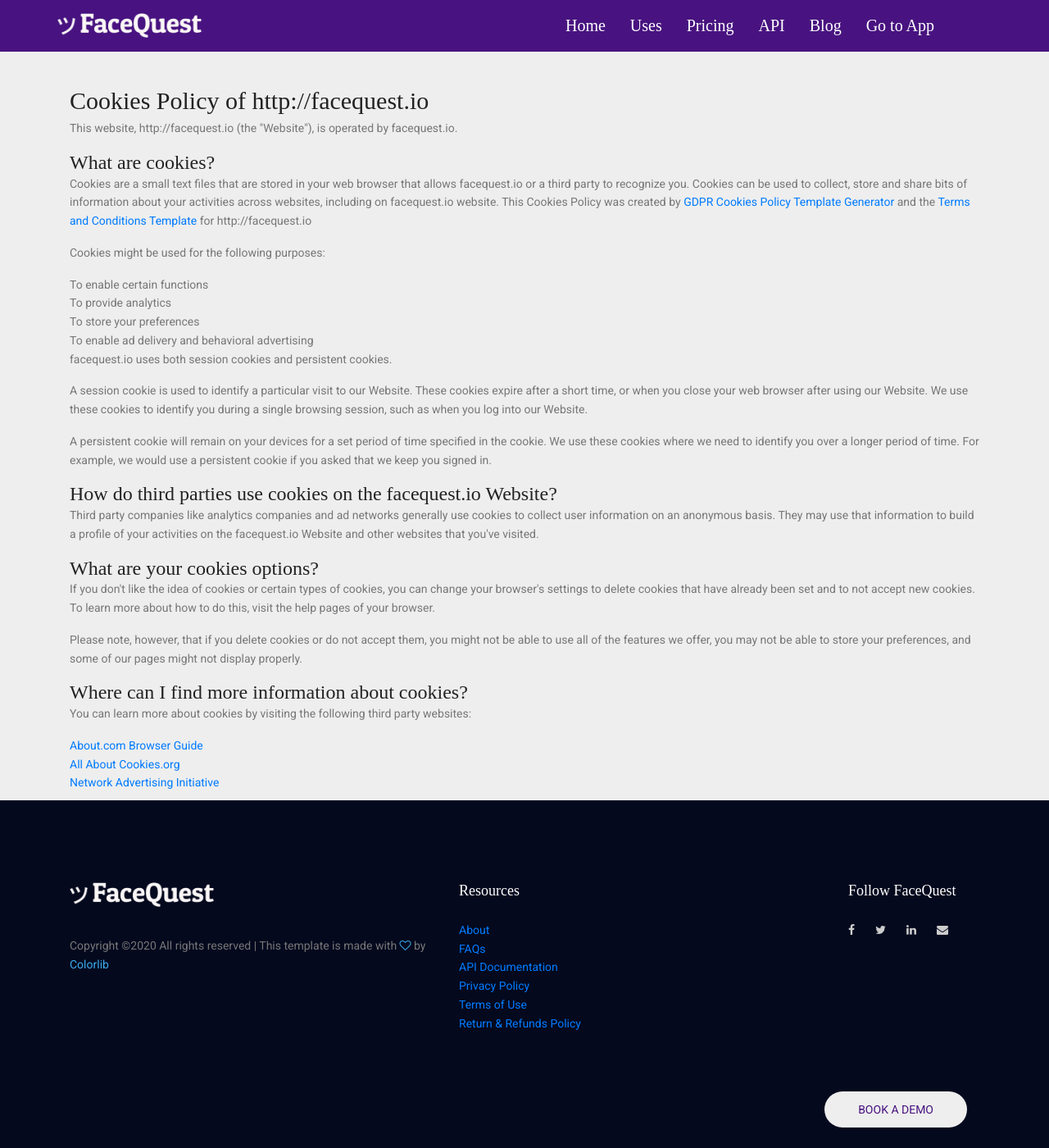
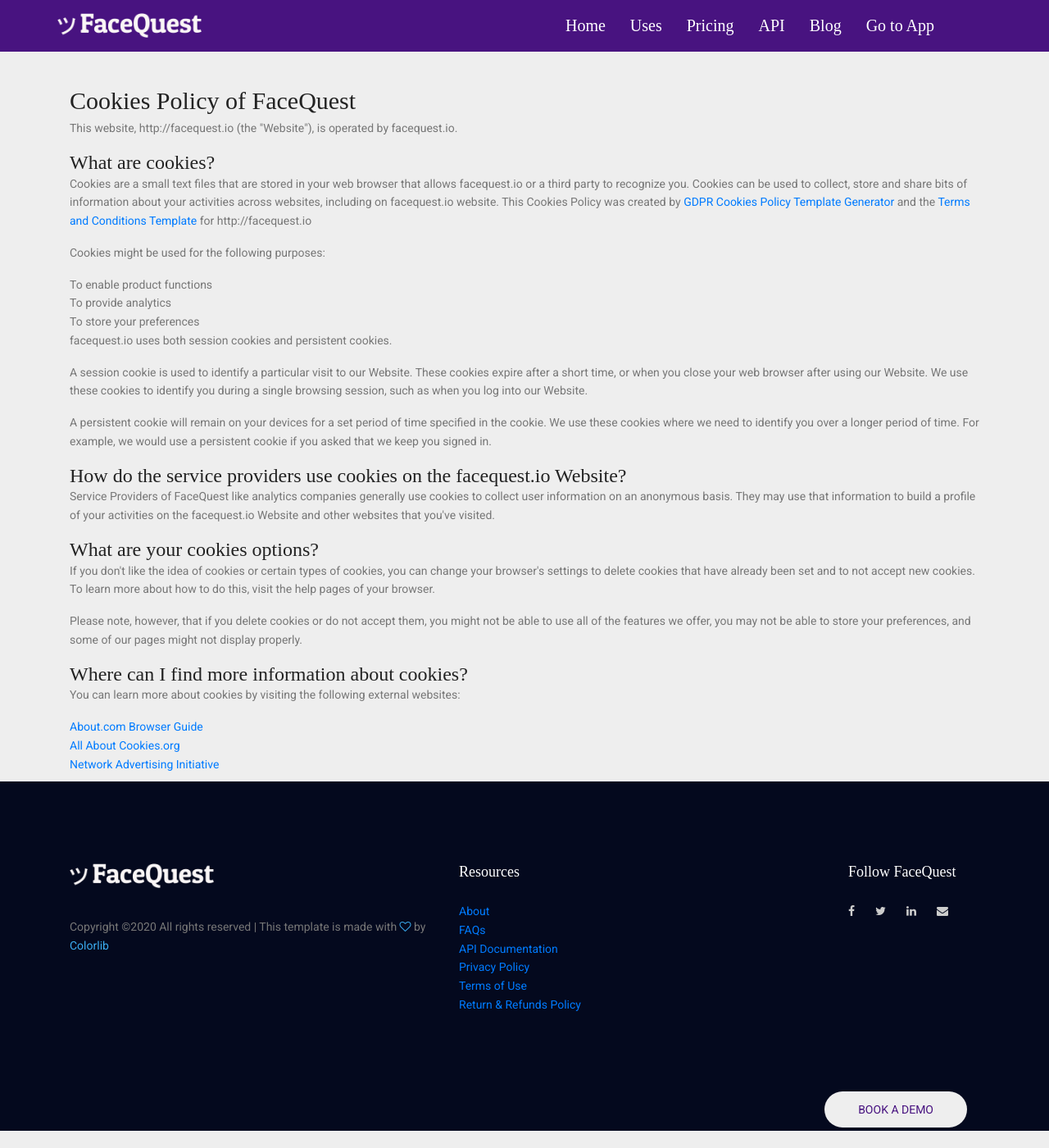
Before and after one commit to ampyard/facequest, a Jekyll site: the page built from cookiepolicy.html, in a window 1280 px wide and 1400 px high. Shown: the whole window at 82% size. Built offline with Jekyll 4.4.1, drawn with Linux system fonts in a browser that asks for light colours; nearby versions of some CDN libraries; some web fonts are replaced; comment, search, counter and statistics services are not loaded.

Commit message:
CCPA changes

```diff
--- a/cookiepolicy.html
+++ b/cookiepolicy.html
@@ -7,7 +7,7 @@
   <!-- Start feature Area -->
   <section class="feature-area pb-10 mt-100" id="service">
     <div class="container">
-      <h2>Cookies Policy of <span class="website_url">http://facequest.io</span></h2>
+      <h2>Cookies Policy of <span class="website_url">FaceQuest</span></h2>
 
       <p>This website, <span class="website_url">http://facequest.io</span> (the "Website"), is operated by <span class="website_name">facequest.io</span>.</p>
 
@@ -20,10 +20,9 @@
       <p>Cookies might be used for the following purposes:</p>
 
       <ul>
-        <li>To enable certain functions</li>
+        <li>To enable product functions</li>
         <li>To provide analytics</li>
         <li>To store your preferences</li>
-        <li>To enable ad delivery and behavioral advertising</li>
       </ul>
 
       <p><span class="website_name">facequest.io</span> uses both session cookies and persistent cookies.</p>
@@ -34,9 +33,9 @@
       <p>A persistent cookie will remain on your devices for a set period of time specified in the cookie. We use these cookies where we need to identify you over a longer period of time. For example, we would use a persistent cookie if you asked
         that we keep you signed in.</p>
 
-      <h3>How do third parties use cookies on the <span class="website_name">facequest.io</span> Website?</h3>
+      <h3>How do the service providers use cookies on the <span class="website_name">facequest.io</span> Website?</h3>
 
-      <p>Third party companies like analytics companies and ad networks generally use cookies to collect user information on an anonymous basis. They may use that information to build a profile of your activities on the <span
+      <p>Service Providers of FaceQuest like analytics companies generally use cookies to collect user information on an anonymous basis. They may use that information to build a profile of your activities on the <span
           class="website_name">facequest.io</span> Website and other websites that you've visited.</p>
 
       <h3>What are your cookies options?</h3>
@@ -48,7 +47,7 @@
 
       <h3>Where can I find more information about cookies?</h3>
 
-      <p>You can learn more about cookies by visiting the following third party websites:</p>
+      <p>You can learn more about cookies by visiting the following external websites:</p>
 
       <ul>
         <li><a href="http://browsers.about.com/od/faq/tp/delete-cookies.htm">About.com Browser Guide</a></li>
```
Also changed, not shown: privacy.html (+10 -10 lines), termsofuse.md (+5 -0 lines).
